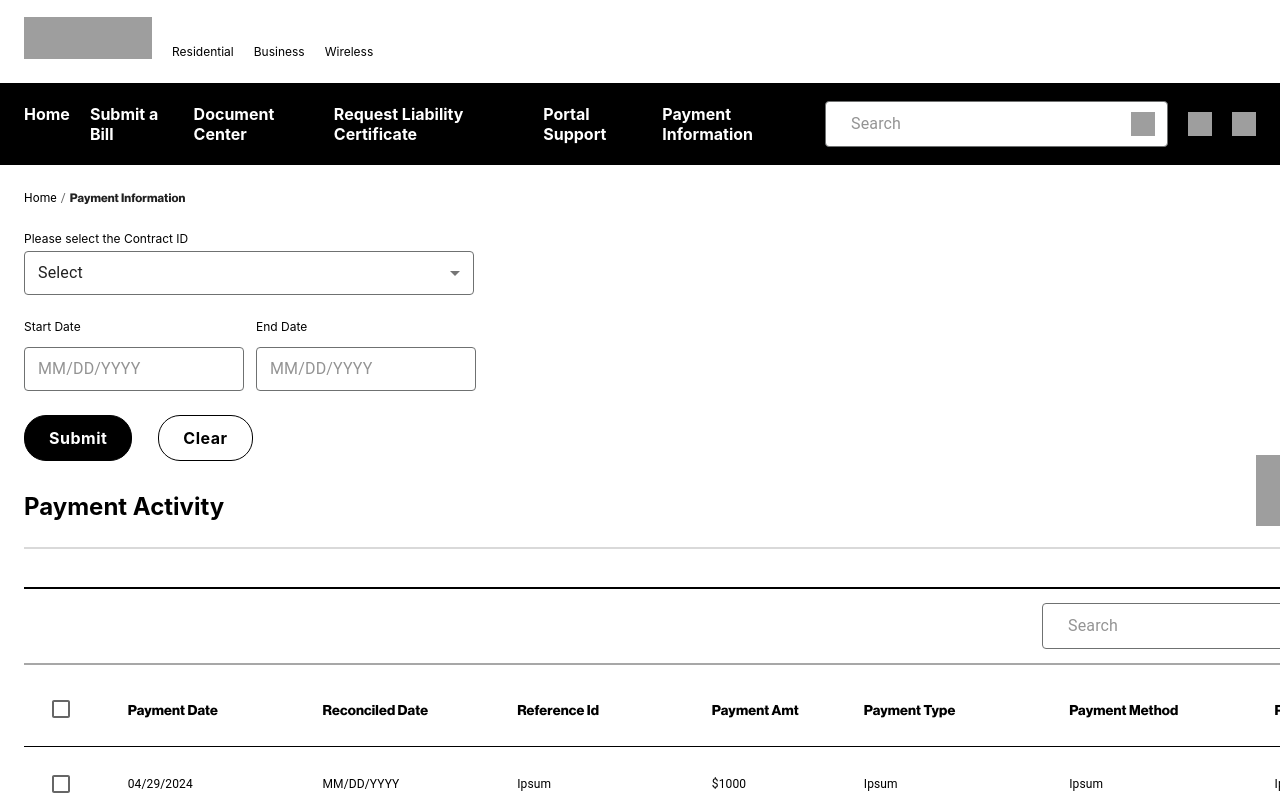
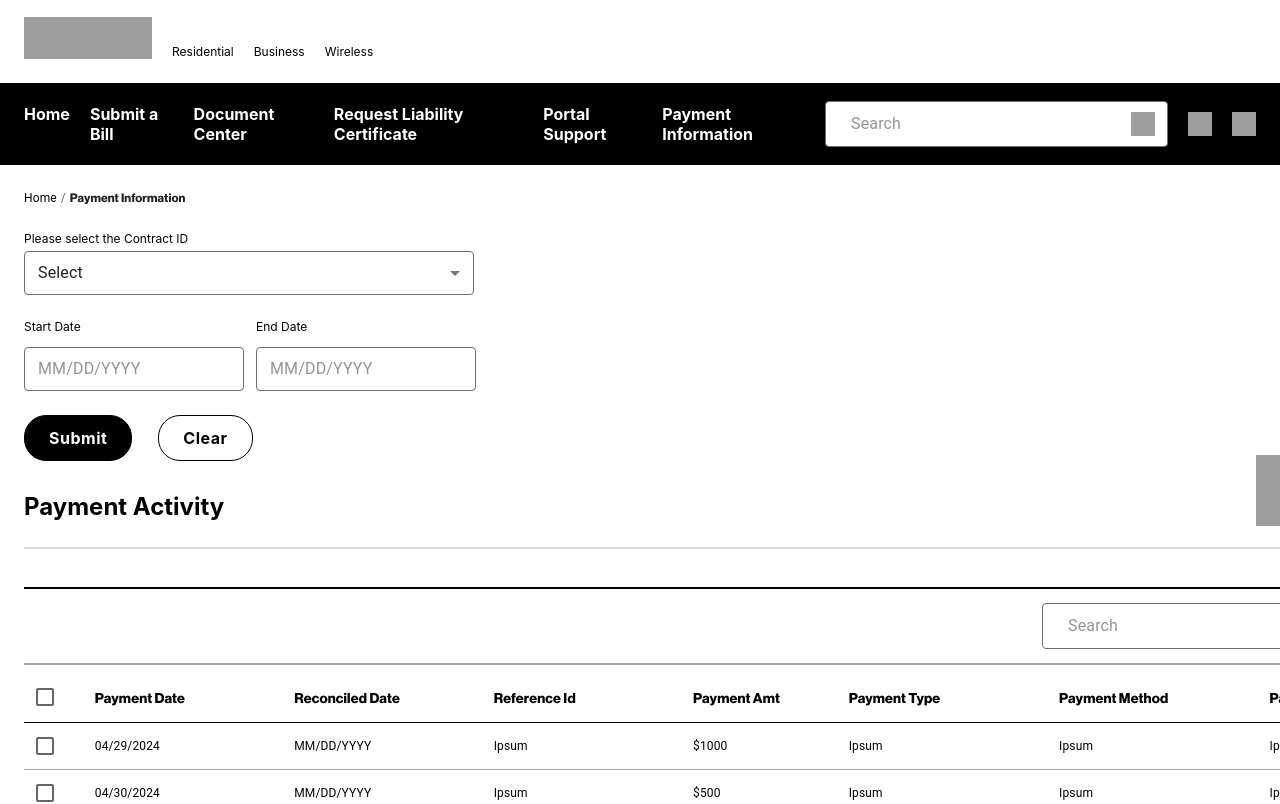
Before and after one commit to mounikanekkanti/LLP_Space, a React (Create React App) app: page /paymentinformation in a window 1280 px wide. Shown: the top 804 px of the page. Built offline with nearby package versions, Linux system fonts and the light colour scheme; grey boxes are pictures that could not be loaded.

Commit message:
padding removed for checkbox in table.

```diff
--- a/src/components/PaymentInfoTabeComponent.tsx
+++ b/src/components/PaymentInfoTabeComponent.tsx
@@ -103,7 +103,7 @@ export default function PaymentInfoTableComponent() {
         <Table sx={{ minWidth: 650 }} aria-label="simple table">
           <TableHead>
             <TableRow>
-              <TableCell style={{width:'50px'}}>
+              <TableCell style={{width:'50px', padding:'0'}}>
                 <Checkbox
                   checked={selectAll}
                   onChange={handleSelectAll}
@@ -127,7 +127,7 @@ export default function PaymentInfoTableComponent() {
               .slice(page * rowsPerPage, page * rowsPerPage + rowsPerPage)
               .map((row, index) => (
                 <TableRow key={row.refId}>
-                  <TableCell style={{width:'50px'}}>
+                  <TableCell style={{width:'50px', padding:'0'}}>
                     <Checkbox
                       checked={selected[index] || false}
                       onChange={(event) => handleSelectOne(event, index)}
```
